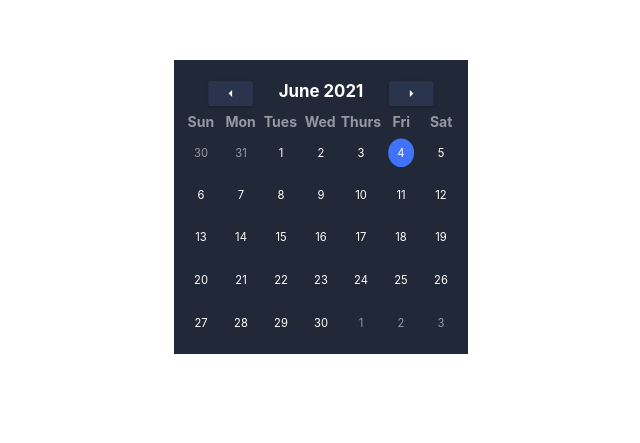
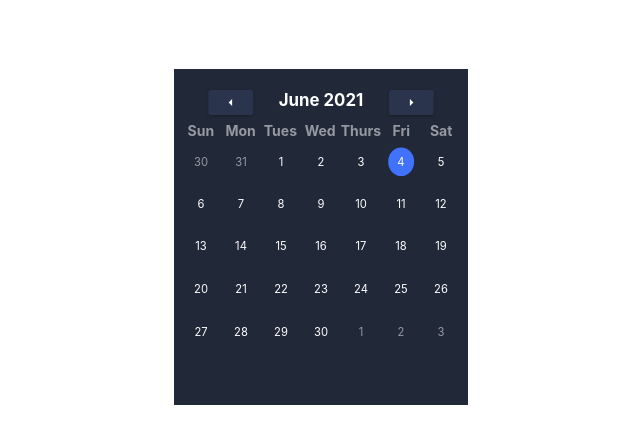
Before and after one commit to JarenKempton/Calendar-Component, a React (Create React App) app: page / in a window 1280 px wide. Shown: the part 103-546 px from the top of the page, without its empty margins (319-959 px from the left). Built offline with nearby package versions, Linux system fonts and the light colour scheme.

Commit message:
the month switching works good now

```diff
--- a/src/Components/Canlendar.js
+++ b/src/Components/Canlendar.js
@@ -8,20 +8,23 @@ import ArrowLeftIcon from '@material-ui/icons/ArrowLeft';
 import ArrowRightIcon from '@material-ui/icons/ArrowRight';
 
 function Calendar() {
-    const [ dateState, setDateState ] = useState(Date.now());
-    const [ monthState, setMonthState ] = useState(new Date(dateState).getMonth());
+    const [ dateState, setDateState ] = useState(new Date(Date.now()));
+    const [ monthState, setMonthState ] = useState(new Date(Date.now()).getMonth());
     let date = Format.msToDateObject(dateState);
-    // accessed new branch from different file location and added on to this feature
-    // Added new crazy awesome feature
-    // added new feature here that replaced an existing feature
-    // This is another feature
-    const fadeNonMonthDays = (topRow, bottomRow) => {
-        if(topRow){
+    const [ currentDayState, setCurrentDayState ] = useState(date.currentDay);
+
+    const fadeNonMonthDays = (top, bottom, bottomBottom) => {
+        let topRow = document.getElementById('first-week');
+        let bottomRow = document.getElementById('last-week');
+        let bottomBottomRow = document.getElementById('last-last-week');
+
+        console.log(topRow)
+        if(bottomRow){
             for(let i=0; i<7; i++){
-                console.log(`Top row: ${topRow.childNodes[i].innerHTML}`);
-                console.log(date)
+                console.log(`Top row: ${topRow.childNodes[i].innerHTML}`)
                 if(topRow.childNodes[i].innerHTML > 7){
                     topRow.childNodes[i].style.color="#9599a1";
+
                 } else {
                     topRow.childNodes[i].style.color='#ffffff';
                 }
@@ -30,7 +33,7 @@ function Calendar() {
         if(bottomRow){
             for(let i=0; i<7; i++){
                 console.log(`Bottom row: ${bottomRow.childNodes[i].innerHTML}`)
-                if(bottomRow.childNodes[i].innerHTML < 24){
+                if(bottomRow.childNodes[i].innerHTML < 23){
                     bottomRow.childNodes[i].style.color="#9599a1";
 
                 } else {
@@ -38,37 +41,48 @@ function Calendar() {
                 }
             }
         }
+        if(bottomBottomRow){
+            for(let i=0; i<7; i++){
+                console.log(`Bottom Bottom row: ${bottomRow.childNodes[i].innerHTML}`)
+                bottomBottomRow.childNodes[i].style.color='#212838';
+                if(bottomBottomRow.childNodes[i].innerHTML < 23){
+                    bottomBottomRow.childNodes[i].innerHTML='';
+
+                } else {
+                    bottomBottomRow.childNodes[i].style.color='#ffffff';
+                }
+            }
+        }
+        console.log('this function ran');
     }
     useEffect(() => {
-        let currentDay = document.getElementById(`c${date.currentDay}`);
-        if (currentDay) {
-            currentDay.classList.add('currentDay');
-            console.log(currentDay);
+        let currentDay = document.getElementById(`c${currentDayState}`);
+        if (!!date.currentDay) {
+            currentDay.style.backgroundColor='#4072fc';
+            currentDay.style.borderRadius='50%';
+        } else {
+            currentDay.style.backgroundColor = '#212838';
         }
-        let firstWeek = document.getElementById('first-week');
-        let lastWeek = document.getElementById('last-week');
-        console.log(date)
-        fadeNonMonthDays(firstWeek, lastWeek);
-      }, [])
+
+        console.log(currentDay)
+        fadeNonMonthDays(date);
+        console.log(date);
+      }, [dateState])
 
       const previousMonth = () => {
-        setDateState(new Date().setMonth(monthState - 1));
-        setMonthState(new Date(dateState).getMonth());
-        date = Format.msToDateObject(dateState);
-        console.log(Format.msToDate(dateState));
+        setDateState(new Date(dateState.setMonth(monthState - 1)));
+        setMonthState(dateState.getMonth());
     }
 
       const nextMonth = () => {
-        setDateState(new Date().setMonth(monthState + 1));
-        setMonthState(new Date(dateState).getMonth());
-        console.log(date);
+        setDateState(new Date(dateState.setMonth(monthState + 1)));
+        setMonthState(dateState.getMonth());
     }
     return (
         <ThemeProvider theme={theme} >
             <div className="calendar-container">
                 <div className="calendar-switch-buttons"><Button onClick={previousMonth} className="arrowButton" theme={theme} type="light" variant="contained" color="secondary"><ArrowLeftIcon /></Button><div className="calendar-header">{Format.msToDate(dateState)}</div><Button onClick={nextMonth} className="arrowButton" variant="contained" color="secondary"><ArrowRightIcon /></Button></div>
                 <table className='calendar-table'>
-                    {console.log(date)}
                     <tbody>
                         <tr className="day-header"><th>Sun</th><th>Mon</th><th>Tues</th><th>Wed</th><th>Thurs</th><th>Fri</th><th>Sat</th></tr>
                         <tr id="first-week" className="week week1"><td id='c1'>{date.c1}</td><td id='c2'>{date.c2}</td><td id='c3'>{date.c3}</td><td id='c4'>{date.c4}</td><td id='c5'>{date.c5}</td><td id='c6'>{date.c6}</td><td id='c7'>{date.c7}</td></tr >
@@ -76,6 +90,7 @@ function Calendar() {
                         <tr className="week week3"><td id='c15'>{date.c15}</td><td id='c16'>{date.c16}</td><td id='c17'>{date.c17}</td><td id='c18'>{date.c18}</td><td id='c19'>{date.c19}</td><td id='c20'>{date.c20}</td><td id='c21'>{date.c21}</td></tr>
                         <tr className="week week4"><td id='c22'>{date.c22}</td><td id='c23'>{date.c23}</td><td id='c24'>{date.c24}</td><td id='c25'>{date.c25}</td><td id='c26'>{date.c26}</td><td id='c27'>{date.c27}</td><td id='c28'>{date.c28}</td></tr>
                         <tr id="last-week" className="week week5"><td id='c29'>{date.c29}</td><td id='c30'>{date.c30}</td><td id='c31'>{date.c31}</td><td id='c32'>{date.c32}</td><td id='c33'>{date.c33}</td><td id='c34'>{date.c34}</td><td id='c35'>{date.c35}</td></tr>
+                        <tr id="last-last-week" className="week week6"><td id='c36'>{date.c36}</td><td id='c37'>{date.c37}</td><td id='c38'>{date.c38}</td><td id='c39'>{date.c39}</td><td id='c40'>{date.c40}</td><td id='c41'>{date.c41}</td><td id='c42'>{date.c42}</td></tr>
                     </tbody>
                 </table>
             </div>
--- a/src/Components/calendar.css
+++ b/src/Components/calendar.css
@@ -1,7 +1,7 @@
 .calendar-container{
     background-color: #212838;
     width: 400px;
-    height: 400px;
+    height: 460px;
     margin: 0 auto;
     margin-top: 100px;
     transform: scale(0.7);
@@ -65,12 +65,3 @@
     background-color: #414755;
     animation: ease-in 0.5s;
 }
-.currentDay{
-    background-color: #4072fc;
-    border-radius: 100%;
-}
-
-/* .day-header th {
-    display: flex;
-    justify-content: space-around;
-} */
--- a/src/Format.js
+++ b/src/Format.js
@@ -37,10 +37,10 @@ const Format = {
         date.setSeconds(0);
         date.setMilliseconds(0);
         let dateObject = {};
-        for(let i = 0; i<35; i++){
+        for(let i = 0; i<42; i++){
             let string = `c${i + 1}`;
             dateObject[string] = date.getDate();
-            if(date.getDate() === today.getDate() && date.getDay() === today.getDay() && date.getMonth() === today.getMonth()){
+            if(date.getDate() === today.getDate() && date.getDay() === today.getDay() && date.getMonth() === today.getMonth() && date.getFullYear() === today.getFullYear() && i <= 31){
                 dateObject['currentDay'] = i+1
             }
             date.setDate(date.getDate() + 1);
```
